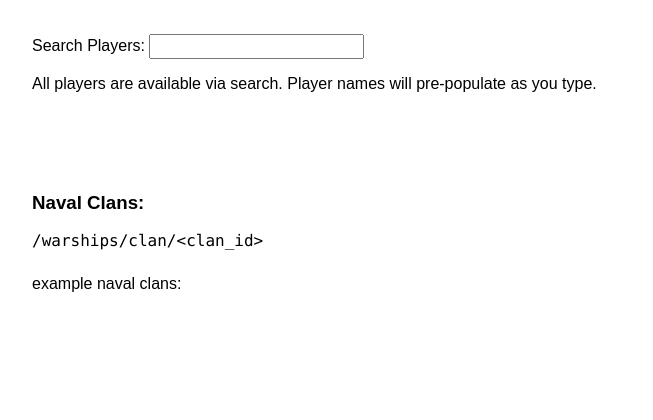
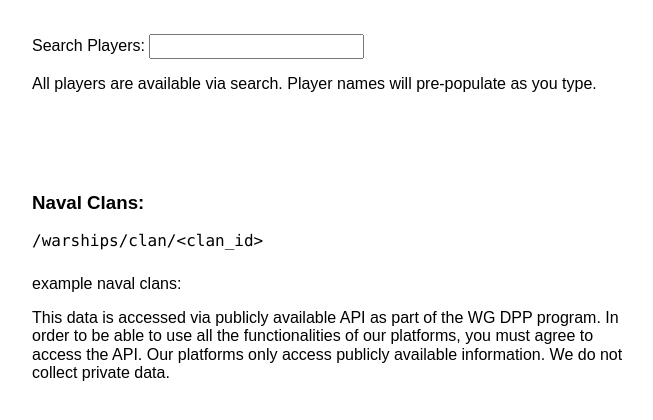
Before and after one commit to august-schlubach/battlestats, a Django app: page / in a window 1280 px wide. Shown: the part 325-745 px from the top of the page, without its empty margins (304-957 px from the left). Run offline with Django 5.2, Linux system fonts and the light colour scheme; data that the repository does not hold is empty; some libraries are stand-ins or nearby versions.

Commit message:
adding attribution

```diff
--- a/templates/splash.html
+++ b/templates/splash.html
@@ -38,6 +38,11 @@
 	<p class="pt2"> example naval clans:</p>
           {% for clan in context.clans %}<a href="{% url 'clan' clan.clan_id %}">{{ clan.name }}</a> &#9737; {% endfor %}
       </div>
+  <p>
+  This data is accessed via publicly available API as part of the WG DPP program.
+  In order to be able to use all the functionalities of our platforms, you must agree to access the API.
+  Our platforms only access publicly available information. We do not collect private data.
+  </p>
     </div>
   </div>
 </div>
```
